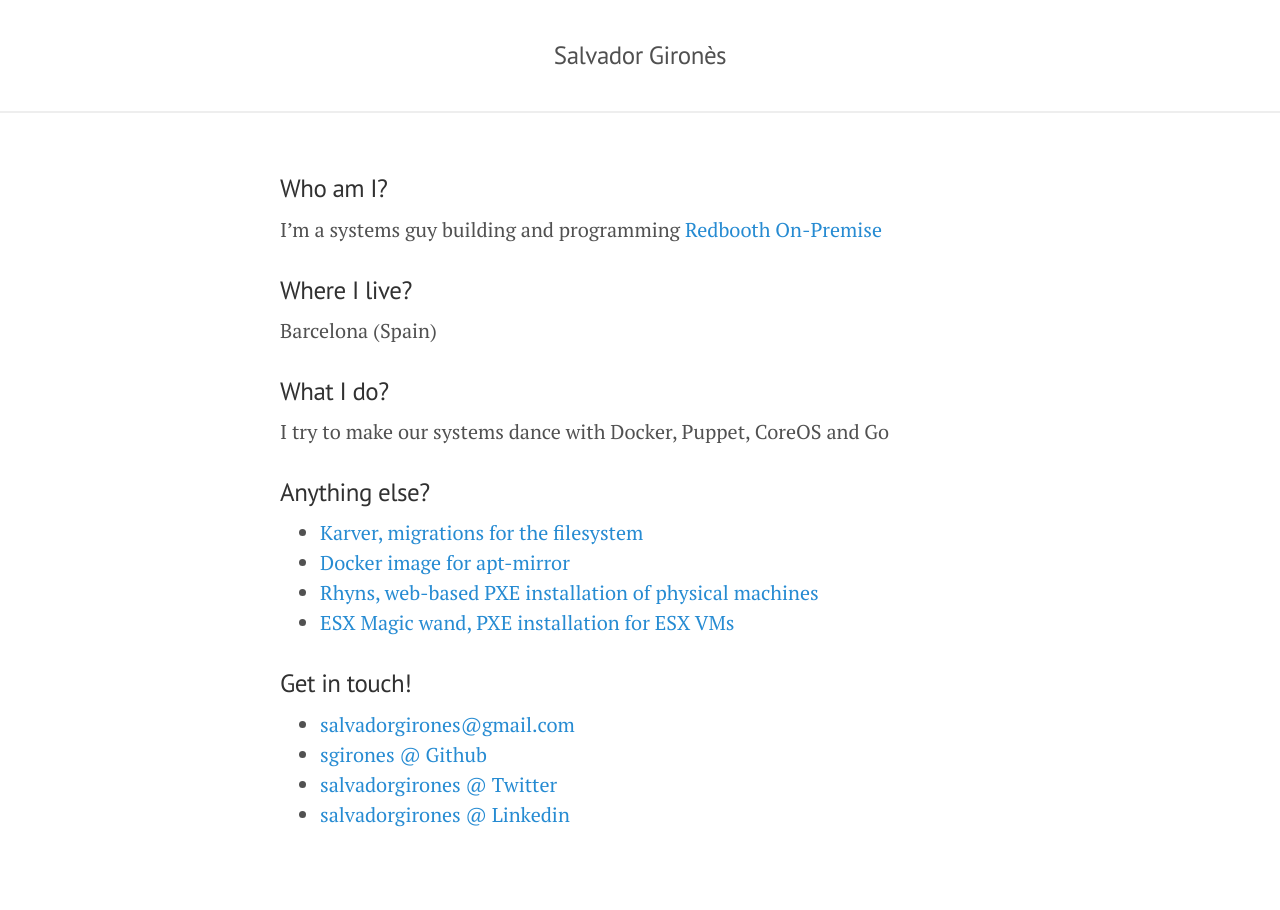
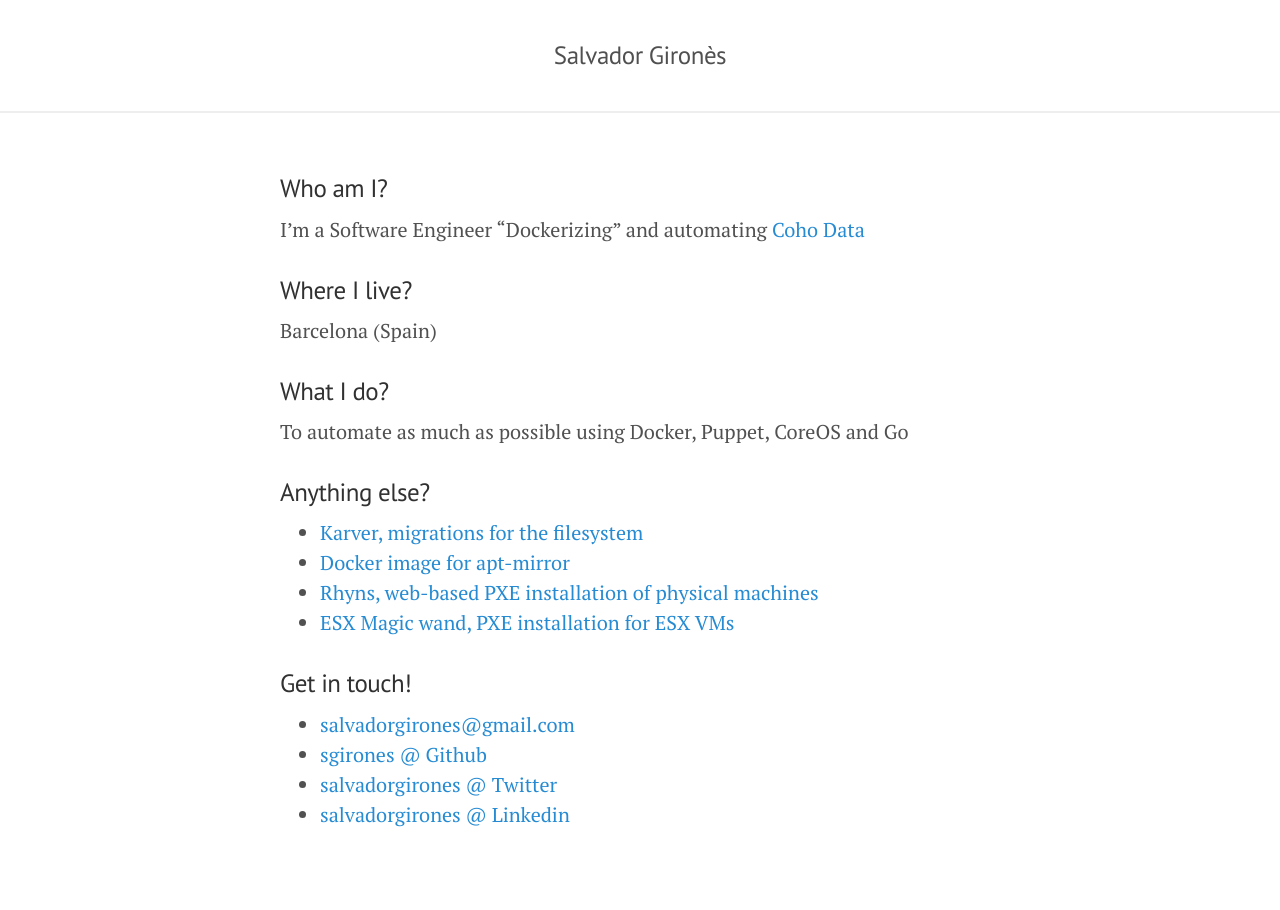
Before and after one commit to sgirones/sgirones.github.io, a Jekyll site: the page built from index.md, in a window 1280 px wide. Built offline with Jekyll 4.4.1, drawn with Linux system fonts in a browser that asks for light colours; Markdown is read by kramdown in place of the engine named in the settings.

Commit message:
Fixing index

```diff
--- a/index.md
+++ b/index.md
@@ -4,7 +4,7 @@ layout: page
 
 ### Who am I?
 
-I'm a systems guy building and programming [Redbooth On-Premise](http://redbooth.com/on-premise/)
+I'm a Software Engineer "Dockerizing" and automating [Coho Data](http://www.cohodata.com/)
 
 ### Where I live?
 
@@ -12,10 +12,9 @@ Barcelona (Spain)
 
 ### What I do?
 
-I try to make our systems dance with Docker, Puppet, CoreOS and Go
+To automate as much as possible using Docker, Puppet, CoreOS and Go
 
 ### Anything else?
-
 
 * [Karver, migrations for the filesystem](http://karver.github.io)
 * [Docker image for apt-mirror](https://github.com/sgirones/apt-mirror-docker)
```
